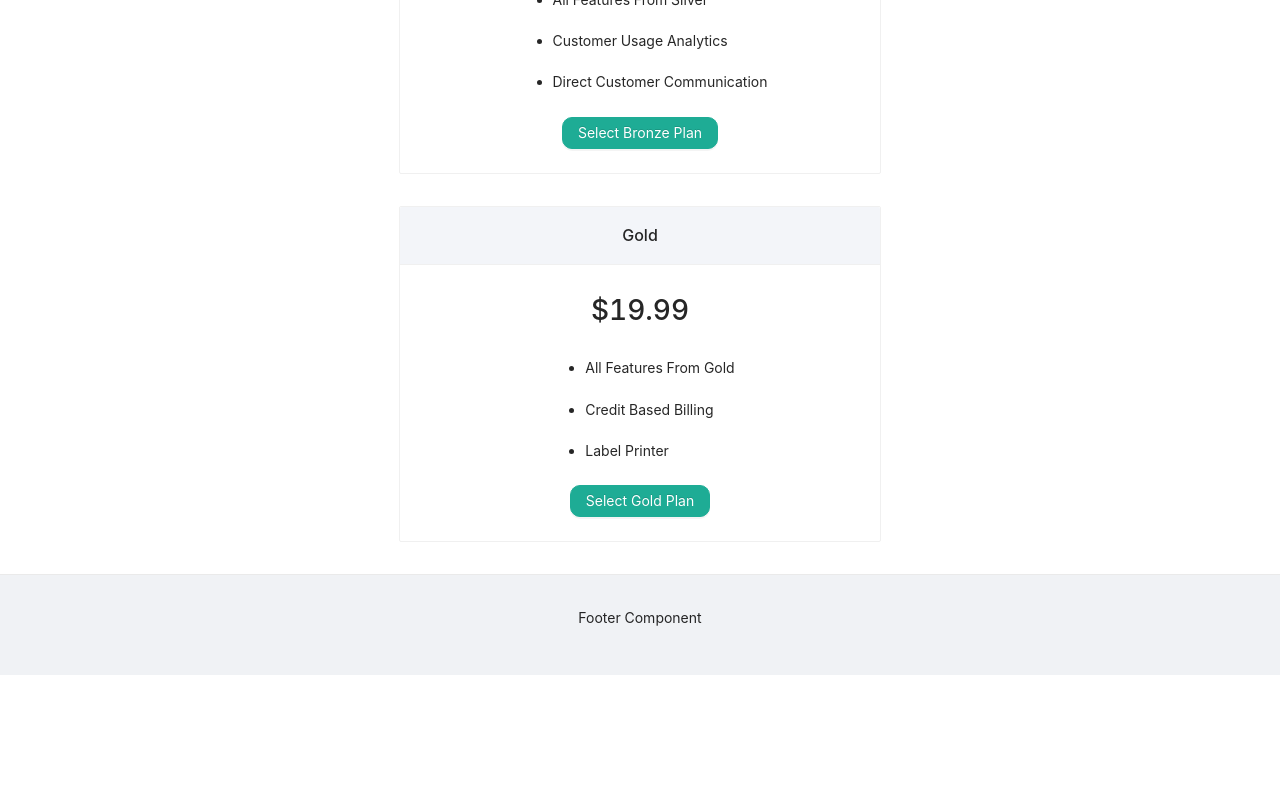
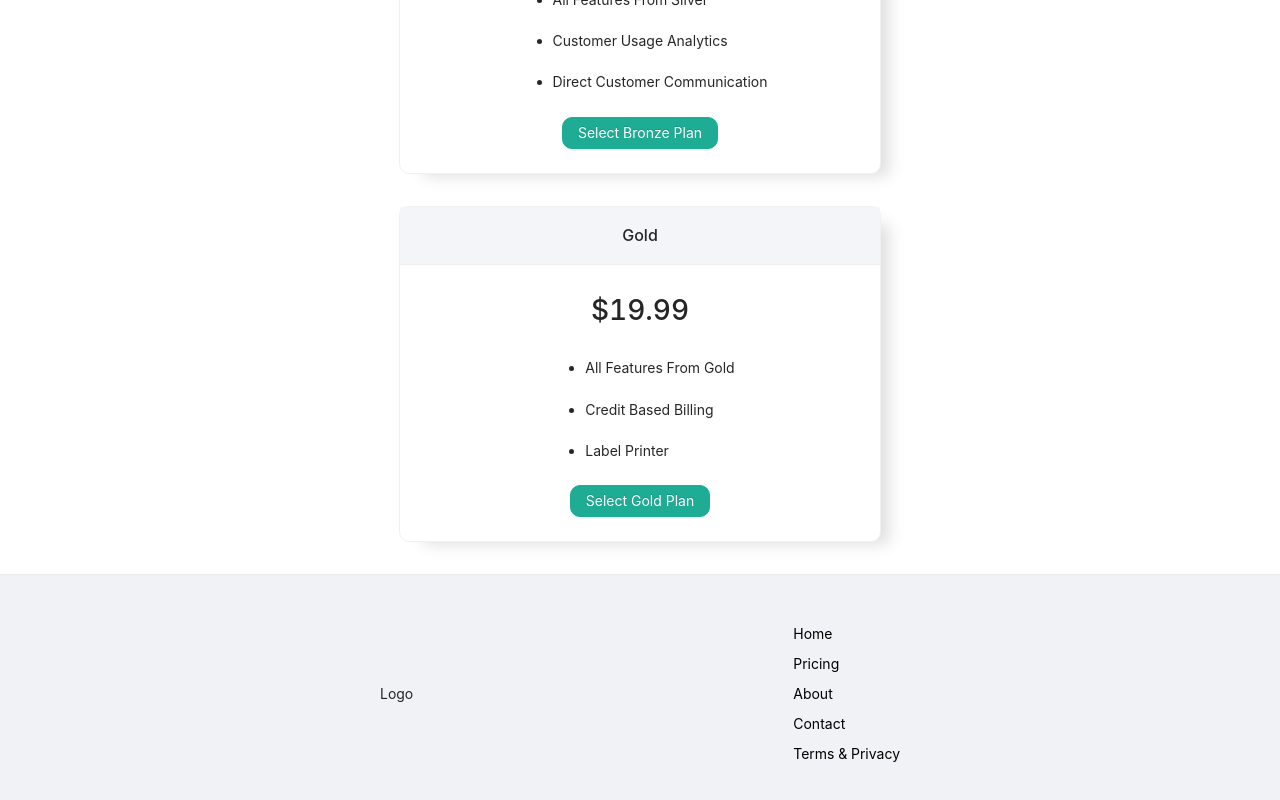
Before and after one commit to johnkirtley/text-service, a Next.js app: page /plans in a window 1280 px wide. Shown: the part 656-1456 px from the top of the page. Before the commit the page ends 1331 px from the top, so only its background shows below. Built offline with nearby package versions, Linux system fonts and the light colour scheme; no server answers.

Commit message:
style updates

```diff
--- a/components/HomePanel/Home.jsx
+++ b/components/HomePanel/Home.jsx
@@ -325,7 +325,7 @@ export default function Home() {
     return (
         <Content>
             <Space direction="vertical" size="large" />
-            <div className={styles.insightHeader}>Overview</div>
+            {/* <div className={styles.insightHeader}>Overview</div> */}
             {showInsights ? (
                 <div className={styles.insightGridTop}>
                     {scanArr ? <Statistic className={styles.statisticCard} style={{ backgroundImage: 'url(/icons/scan.png)' }} title="Total Number of Scans" value={scanArr.length || 0} /> : ''}
--- a/components/HomePanel/HomeComponent.module.css
+++ b/components/HomePanel/HomeComponent.module.css
@@ -3,7 +3,13 @@
     font-size: 2rem;
     font-weight: 500;
     margin-bottom: 4rem;
-    color: var(--primary-blue) !important
+    color: white !important;
+    border: 1px solid white;
+    padding: 1rem;
+    border-radius: 10px;
+    width: 50%;
+    margin: 1rem auto 3rem auto;
+    background-color: var(--primary-blue);
 }
 
 .statisticCard {
@@ -16,7 +22,7 @@
     align-items: flex-start !important;
     background-color: var(--background-blue);
     box-shadow: 16px 10px 15px -8px rgb(77 77 77 / 18%), 0 0px 0px 0 rgb(77 77 77 / 4%);
-    background-size: 80px 80px;
+    background-size: 90px 90px;
     background-repeat: no-repeat;
     background-blend-mode: overlay;
     background-position: right bottom;
@@ -53,6 +59,7 @@
     box-shadow: 16px 10px 15px -8px rgb(77 77 77 / 18%), 0 0px 0px 0 rgb(77 77 77 / 4%);
     padding: 1rem;
     border-radius: 10px;
+    background-color: var(--background-blue);
 }
 
 .scanGraph {
@@ -73,6 +80,7 @@
     padding: 1rem;
     border-radius: 10px;
     border: 1px solid var(--background-blue);
+    background-color: var(--background-blue);
 }
 
 .filterInput {
@@ -87,6 +95,7 @@
 @media(max-width: 500px) {
     .insightHeader {
         margin-bottom: 3rem;
+        width: 80%;
     }
 
     .insightGridTop {
@@ -121,7 +130,7 @@
     .statisticCard {
         text-align: left;
         align-items: flex-start;
-        background-size: 60px 60px;
+        background-size: 70px 70px;
     }
 
     .scanGraph {
--- a/components/Main/MainFooter.jsx
+++ b/components/Main/MainFooter.jsx
@@ -1,4 +1,5 @@
 import { Layout } from 'antd';
+import Link from 'next/link';
 
 import styles from '../../styles/Home.module.css';
 
@@ -7,7 +8,16 @@ const { Footer } = Layout;
 function MainFooter() {
     return (
         <Footer className={styles.footer}>
-            <p>Footer Component</p>
+            <div>
+                Logo
+            </div>
+            <div className={styles.footerLinks}>
+                <Link href="/">Home</Link>
+                <Link href="/plans">Pricing</Link>
+                <Link href="/">About</Link>
+                <Link href="/">Contact</Link>
+                <Link href="/">Terms & Privacy</Link>
+            </div>
         </Footer>
     );
 }
--- a/components/PlansPage/PlansPage.jsx
+++ b/components/PlansPage/PlansPage.jsx
@@ -26,6 +26,12 @@ export default function PlansPage() {
             generatePortal();
         }
     };
+
+    const cardStyles = {
+        borderRadius: '10px',
+        boxShadow: '16px 10px 15px -8px rgb(77 77 77 / 18%), 0 0px 0px 0 rgb(77 77 77 / 4%)',
+
+    };
     return (
         <div>
             <Link href="/">
@@ -39,7 +45,7 @@ export default function PlansPage() {
             {planClicked ? <Modal open={planClicked} title="Redirecting To Stripe" footer={null} centered closable={false}>Loading...</Modal> : ''}
             <div className={styles.planGrid}>
                 {planInfo.map((plan, id) => (
-                    <Card title={plan.name} key={id}>
+                    <Card title={plan.name} key={id} style={cardStyles}>
                         <div className={styles.cardBody}>
                             <div className={styles.cardBody}>
                                 <div className={styles.planPrice}>{plan.price}</div>
--- a/components/Products/Products.jsx
+++ b/components/Products/Products.jsx
@@ -257,7 +257,6 @@ export default function Products() {
     return (
         <>
             <PageHeader title="" />
-
             <Steps current={current}>
                 {steps.map((step, index) => (
                     <Steps.Step key={index} title={step.title} />
@@ -315,7 +314,7 @@ export default function Products() {
                                                     size="large"
                                                 >
                                                     <Checkbox
-                                                    // if box is checked, disable remove button
+                                                        // if box is checked, disable remove button
                                                         onChange={() => onCheckChange(product, idx)}
                                                         checked={product.isChecked}
                                                     >
--- a/components/QrCodes/QrCode.module.css
+++ b/components/QrCodes/QrCode.module.css
@@ -45,6 +45,7 @@
     flex-flow: column;
     justify-content: center;
     align-items: center;
+    border-radius: 10px;
   }
 
   .highlight {
--- a/styles/Home.module.css
+++ b/styles/Home.module.css
@@ -33,10 +33,18 @@
 .footer {
   display: flex;
   flex: 1;
-  padding: 2rem 0;
+  padding: 3rem 0;
   border-top: 1px solid #eaeaea;
-  justify-content: center;
+  justify-content: space-evenly;
   align-items: center;
+}
+
+.footerLinks {
+    display: flex;
+    flex-flow: column;
+    justify-content: center;
+    align-items: flex-start;
+    gap: 0.5rem;
 }
 
 .footer a {
@@ -44,6 +52,12 @@
   justify-content: center;
   align-items: center;
   flex-grow: 1;
+  color: black;
+}
+
+.footer a:hover {
+    color: var(--highlight-yellow);
+    text-decoration: underline;
 }
 
 .title a {
--- a/styles/globals.css
+++ b/styles/globals.css
@@ -51,7 +51,8 @@ canvas {
 }
 
 .ant-table-thead > tr > th {
-    background-color: var(--background-blue) !important;
+    background-color: var(--primary-blue) !important;
+    color: white !important;
 }
 
 .ant-card-head {
@@ -142,7 +143,7 @@ canvas {
 }
 
 .ant-menu-item-selected, .ant-menu-item:hover, .ant-tabs-tab-active > .ant-tabs-tab-btn, .ant-tabs-tab-btn:hover {
-    color: var(--highlight-yellow) !important;
+    color: var(--primary-blue) !important;
 }
 
 .ant-tabs-ink-bar {
```
